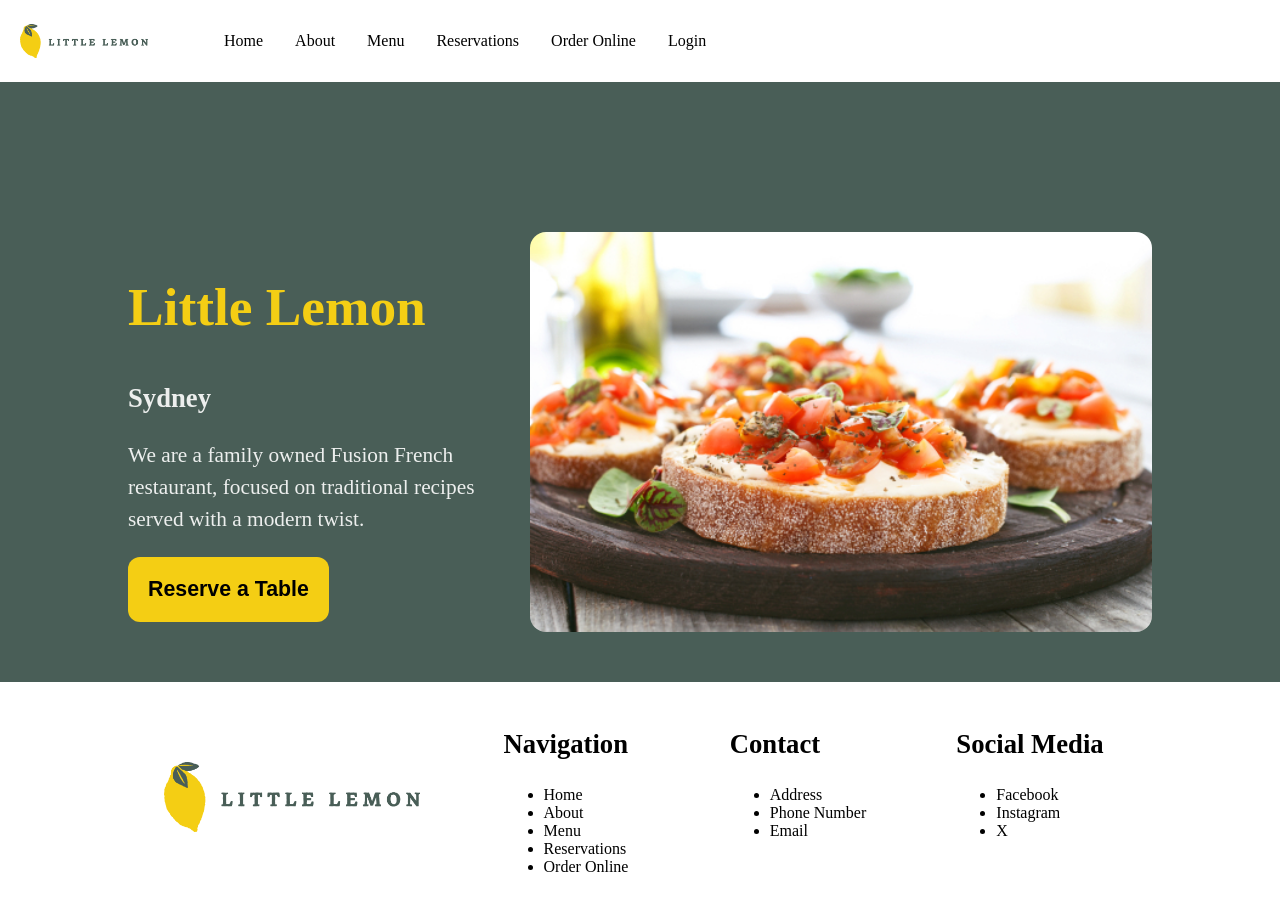
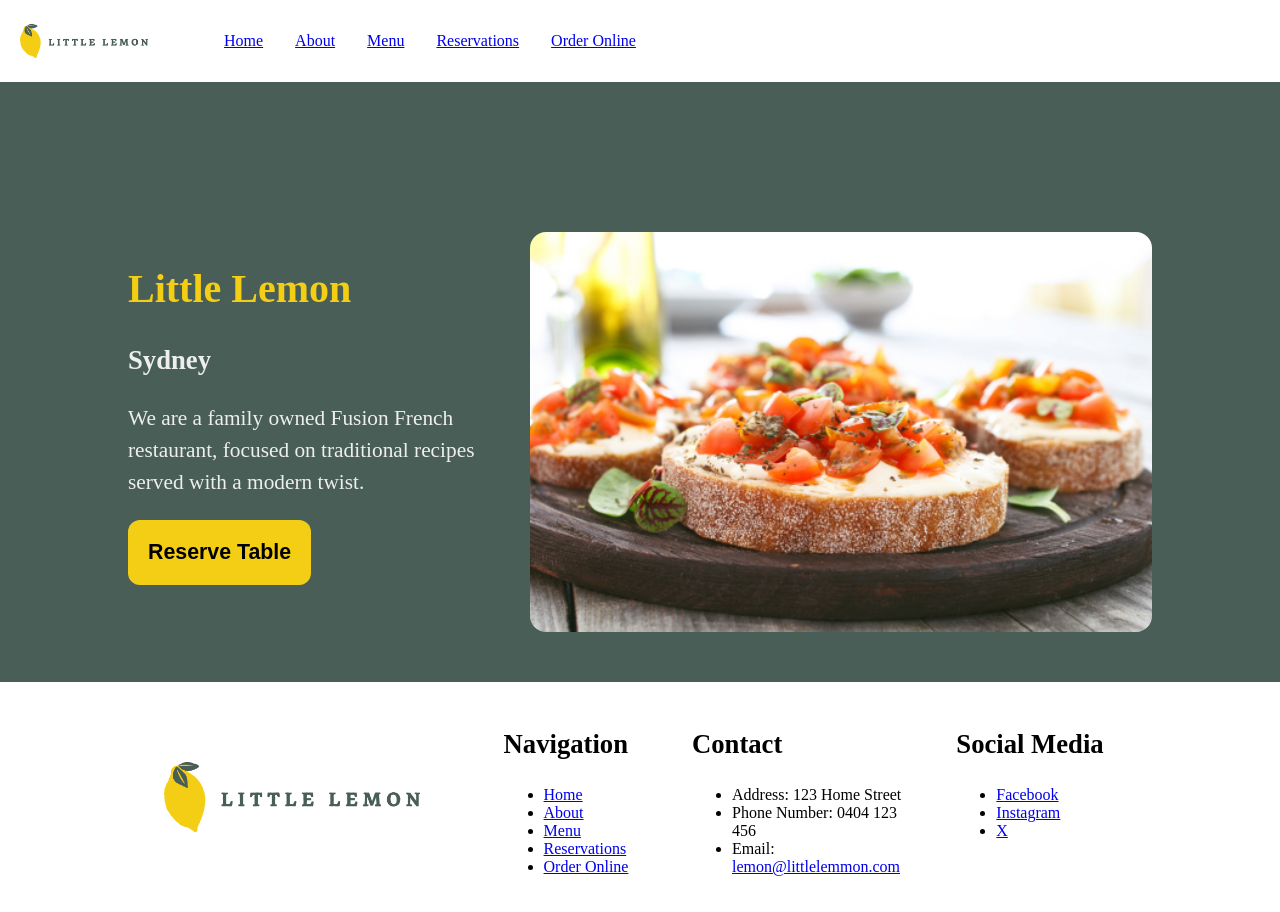
Before and after one commit to AdrianMetlenko/coursea-front-end-capstone, a React (Create React App) app: page / in a window 1280 px wide. Built offline with nearby package versions, Linux system fonts and the light colour scheme; a web font is replaced by a local one.

Commit message:
Added navigation

```diff
--- a/package.json
+++ b/package.json
@@ -8,6 +8,7 @@
     "@testing-library/user-event": "^13.5.0",
     "react": "^18.3.1",
     "react-dom": "^18.3.1",
+    "react-router-dom": "^6.26.2",
     "react-scripts": "5.0.1",
     "web-vitals": "^2.1.4"
   },
--- a/src/App.jsx
+++ b/src/App.jsx
@@ -1,5 +1,4 @@
 import Nav from "./components/Nav";
-import Header from "./components/Header";
 import Main from "./components/Main";
 import Footer from "./components/Footer";
 
@@ -7,7 +6,6 @@ function App() {
     return (
         <div>
             <Nav/>
-            <Header/>
             <Main/>
             <Footer/>
         </div>
--- a/src/components/Footer.jsx
+++ b/src/components/Footer.jsx
@@ -1,4 +1,5 @@
 import logo from "../assets/logo.jpg"
+import {Link} from "react-router-dom";
 
 function Footer() {
     return (<footer>
@@ -9,27 +10,35 @@ function Footer() {
                 <div>
                     <h3>Navigation</h3>
                     <ul>
-                        <li>Home</li>
-                        <li>About</li>
-                        <li>Menu</li>
-                        <li>Reservations</li>
-                        <li>Order Online</li>
+                        <li><Link to={'/'}>Home</Link></li>
+                        <li><Link to={'/about'}>About</Link></li>
+                        <li><Link to={'/menu'}>Menu</Link></li>
+                        <li><Link to={'/reserve'}>Reservations</Link></li>
+                        <li><Link to={'/order'}>Order Online</Link></li>
                     </ul>
                 </div>
                 <div>
                     <h3>Contact</h3>
                     <ul>
-                        <li>Address</li>
-                        <li>Phone Number</li>
-                        <li>Email</li>
+                        <li>Address: 123 Home Street</li>
+                        <li>Phone Number: 0404 123 456</li>
+                        <li>Email: <Link
+                            // color={'inherit'}
+                            style={{cursor: 'pointer'}}
+                            target="_top"
+                            rel="noopener noreferrer"
+                            href={`mailto:lemon@littlelemmon.com`}
+                        >
+                            lemon@littlelemmon.com
+                        </Link></li>
                     </ul>
                 </div>
                 <div>
                     <h3>Social Media</h3>
                     <ul>
-                        <li>Facebook</li>
-                        <li>Instagram</li>
-                        <li>X</li>
+                        <li><a href={'https://facebook.com'} target="_blank" rel="noreferrer">Facebook</a></li>
+                        <li><a href={'https://instagram.com'} target="_blank" rel="noreferrer">Instagram</a></li>
+                        <li><a href={'https://x.com'} target="_blank" rel="noreferrer">X</a></li>
                     </ul>
                 </div>
             </section>
--- a/src/components/Main.jsx
+++ b/src/components/Main.jsx
@@ -1,6 +1,17 @@
+import {Route, Routes} from "react-router-dom";
+import Home from "./pages/Home";
+import Booking from "./pages/Booking";
+import NotFound from "./pages/NotFound";
+
 function Main() {
     return (
-        <main></main>
+        <main>
+            <Routes>
+                <Route path="/" element={<Home/>}></Route>
+                <Route path="/booking" element={<Booking/>}></Route>
+                <Route path="*" element={<NotFound/>}></Route>
+            </Routes>
+        </main>
     )
 }
 
--- a/src/components/Nav.jsx
+++ b/src/components/Nav.jsx
@@ -1,4 +1,5 @@
 import logo from "../assets/logo.jpg"
+import {Link} from "react-router-dom";
 
 function Nav() {
     return <nav>
@@ -6,12 +7,11 @@ function Nav() {
             <img src={logo} alt="Little Lemon Logo"/>
         </div>
         <ul>
-            <li><a>Home</a></li>
-            <li><a>About</a></li>
-            <li><a>Menu</a></li>
-            <li><a>Reservations</a></li>
-            <li><a>Order Online</a></li>
-            <li><a>Login</a></li>
+            <li><Link to={'/'}>Home</Link></li>
+            <li><Link to={'/about'}>About</Link></li>
+            <li><Link to={'/menu'}>Menu</Link></li>
+            <li><Link to={'/reserve'}>Reservations</Link></li>
+            <li><Link to={'/order'}>Order Online</Link></li>
         </ul>
     </nav>
 }
--- /dev/null
+++ b/src/components/pages/Booking.jsx
@@ -0,0 +1,7 @@
+function Booking() {
+    return (
+        <h1>Booking Page</h1>
+    )
+}
+
+export default Booking;
--- a/src/components/Header.jsx
+++ b/src/components/pages/Home.jsx
@@ -1,6 +1,7 @@
-import bruschetta from "../assets/bruschetta.jpg"
+import bruschetta from "../../assets/bruschetta.jpg"
+import {Link} from "react-router-dom";
 
-function Header() {
+function Home() {
     return (
         <header>
             <section>
@@ -9,7 +10,9 @@ function Header() {
                     <h3>Sydney</h3>
                     <p>We are a family owned Fusion French restaurant, focused on traditional recipes served with a
                         modern twist.</p>
-                    <button>Reserve a Table</button>
+                    <Link to="/Booking.js">
+                        <button>Reserve Table</button>
+                    </Link>
                 </div>
                 <img src={bruschetta} alt={'Bruschettas served on board'}/>
             </section>
@@ -17,4 +20,4 @@ function Header() {
     )
 }
 
-export default Header;
+export default Home;
--- /dev/null
+++ b/src/components/pages/NotFound.jsx
@@ -0,0 +1,13 @@
+import {useLocation} from "react-router-dom";
+
+function Booking() {
+    const {pathname} = useLocation()
+    return (
+        <div style={{display: "flex", alignItems: "center", flexDirection: "column"}}>
+            <h1>{'404'}</h1>
+            <h2>{`The page "${pathname}" was not found`}</h2>
+        </div>
+    )
+}
+
+export default Booking;
--- a/src/index.css
+++ b/src/index.css
@@ -38,10 +38,16 @@ header section {
     color: #EDEFEE;
 }
 
+h1, h2 {
+    color: #F4CE14;
+}
+
+h1 {
+    font-size: 40pt;
+}
 
 h2 {
-    color: #F4CE14;
-    font-size: 40pt;
+    font-size: 30pt;
 }
 
 h3 {
@@ -89,7 +95,7 @@ footer img {
     display: block;
 }
 
-@media screen and (max-width: 800px) {
+@media (max-width: 800px) {
     footer img {
         display: none;
     }
--- a/src/index.js
+++ b/src/index.js
@@ -2,10 +2,13 @@ import React from 'react'
 import ReactDOM from 'react-dom/client'
 import './index.css';
 import App from "./App";
+import {BrowserRouter} from "react-router-dom";
 
 const root = ReactDOM.createRoot(document.getElementById("root"));
 root.render(
     <React.StrictMode>
-        <App/>
+        <BrowserRouter>
+            <App/>
+        </BrowserRouter>
     </React.StrictMode>
 );
```
Also changed, not shown: 1 other file (tests, documents, lock files or other folders).
